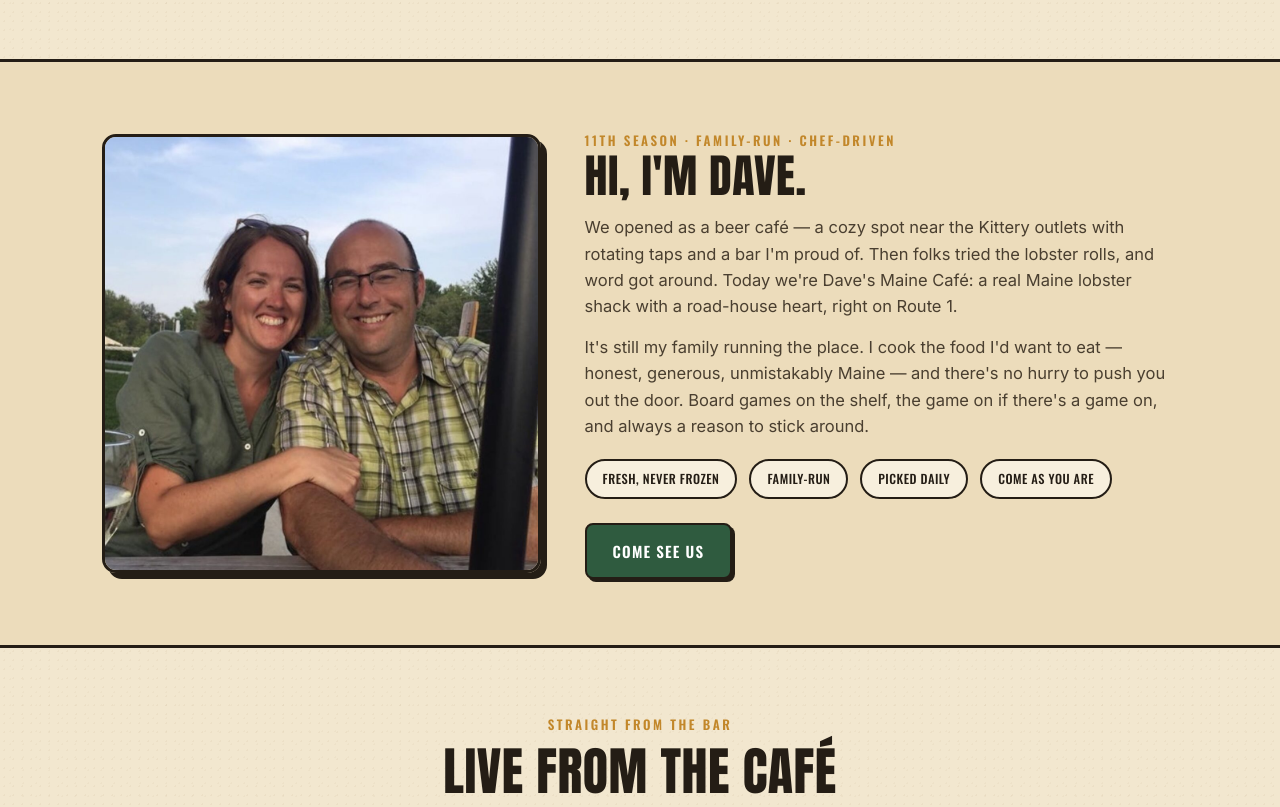
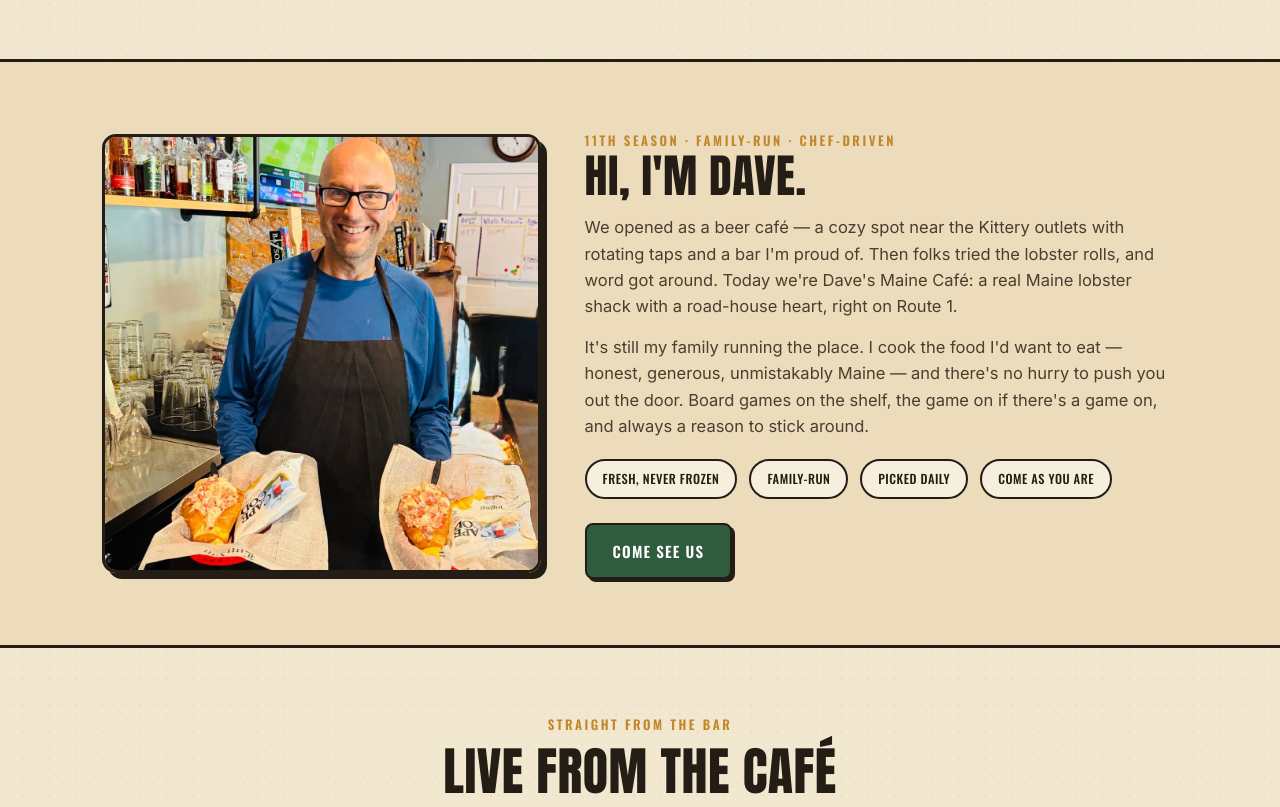
Before and after one commit to ethanhawkes-gif/daves-maine-cafe, a plain HTML site: page staging/index.html in a window 1280 px wide. Shown: the part 5599-6406 px from the top of the page. Drawn offline with nearby package versions, Linux system fonts and the light colour scheme.

Commit message:
About: replace Dave's photo with new shot of him holding two lobster rolls at the bar

```diff
--- a/staging/index.html
+++ b/staging/index.html
@@ -632,7 +632,7 @@
 <!-- ABOUT -->
 <section class="about" id="dave">
   <div class="wrap about-grid">
-    <img class="dave-photo" src="/assets/photos/IMG_2887.jpg_1682373771.jpeg" alt="Dave, owner of Dave's Maine Café" loading="lazy" />
+    <img class="dave-photo" src="/assets/photos/dave-owner-2026.jpg" alt="Dave, owner of Dave's Maine Café, holding two fresh lobster rolls at the bar" loading="lazy" />
     <div>
       <span class="kicker">11th season · Family-run · Chef-driven</span>
       <h2>Hi, I'm Dave.</h2>
```
Also changed, not shown: assets/photos/dave-owner-2026.jpg (added).
